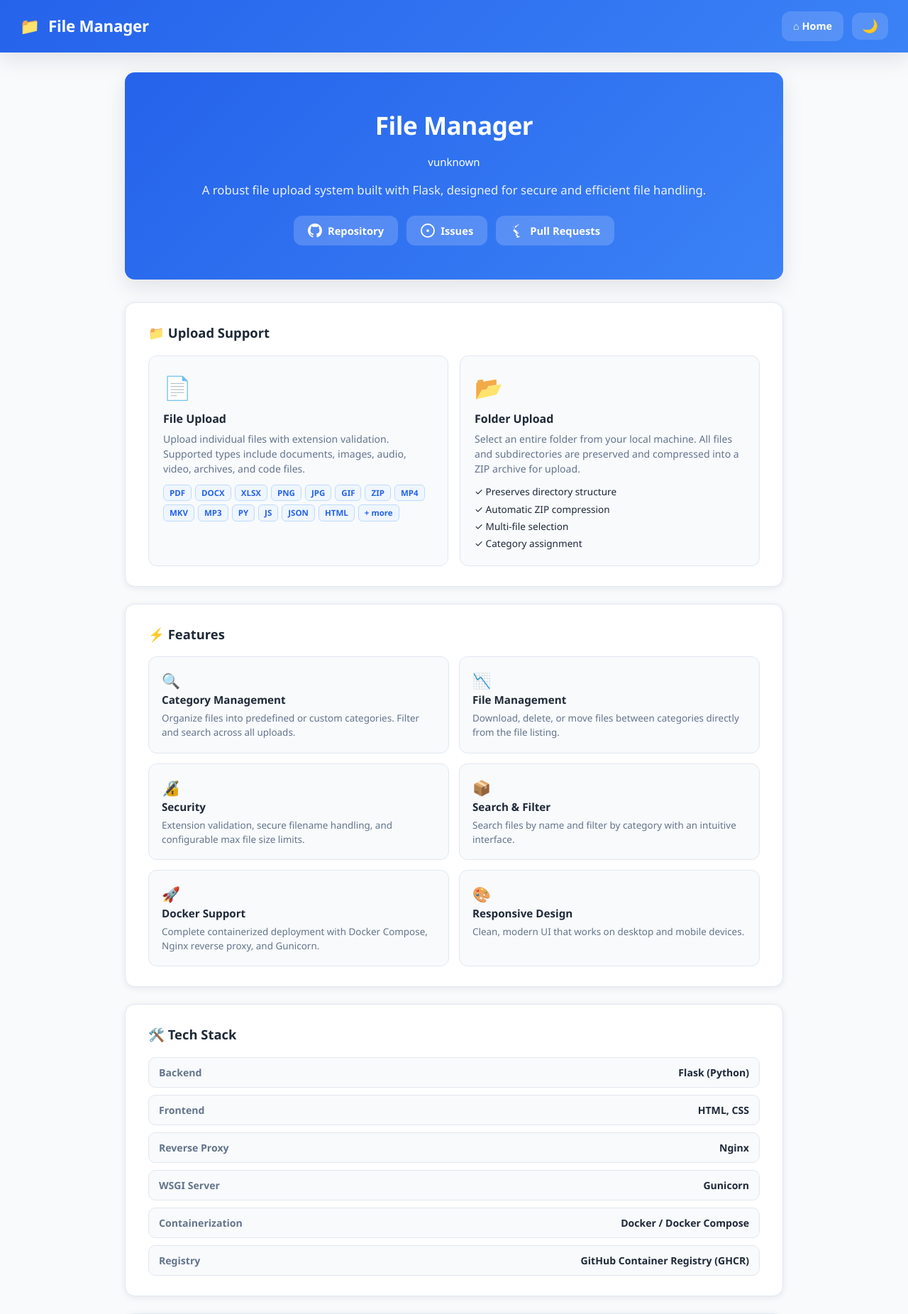
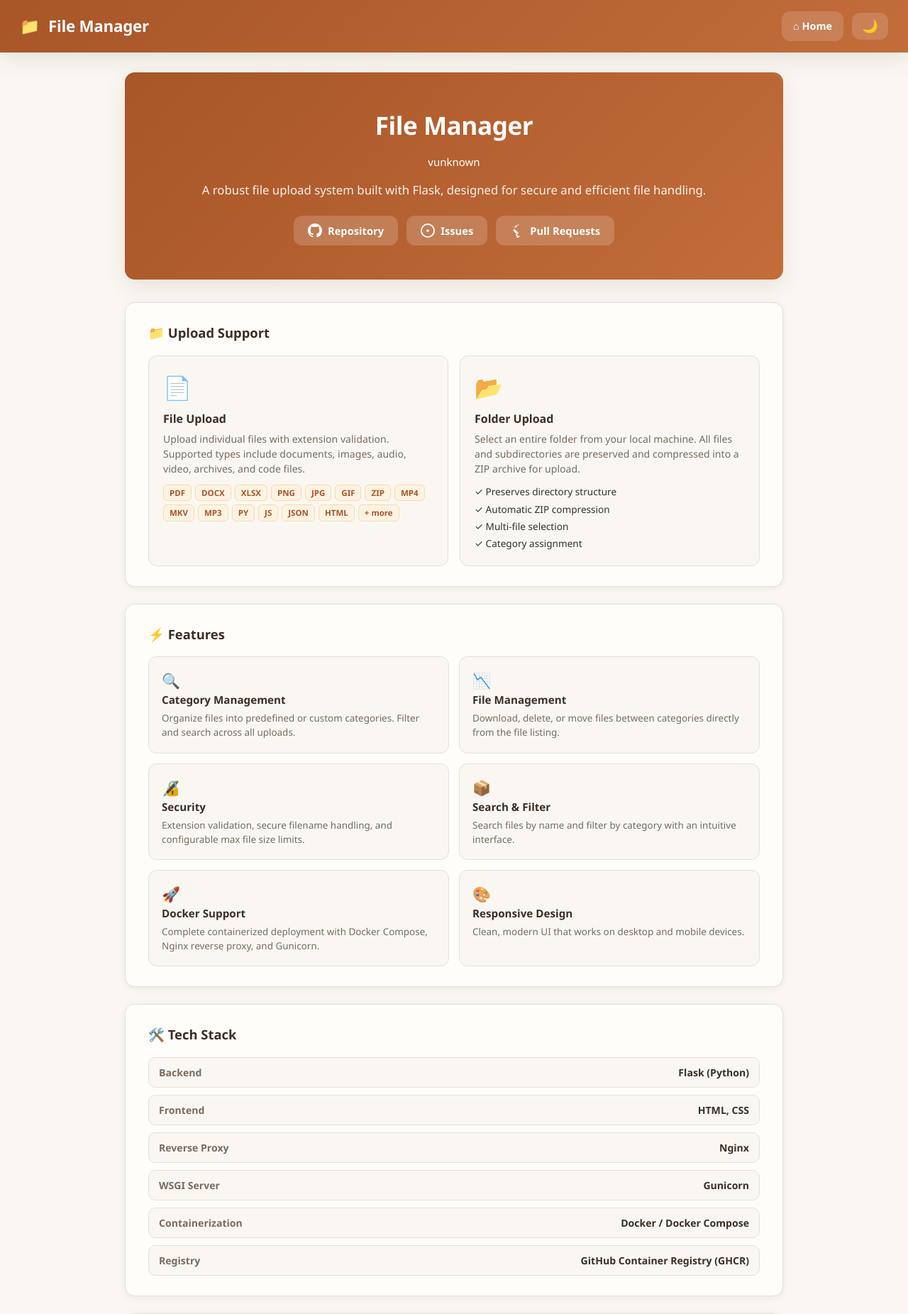
Before and after one commit to ftsiadimos/Upload_File, a Flask app: page /about in a window 1280 px wide. Shown: the top 1852 px of the page at 71% size. Run offline with Flask 3, Linux system fonts and the light colour scheme; some libraries are stand-ins or nearby versions.

Commit message:
chore: update version to 3.1.1 and refine light and dark theme color palettes

```diff
--- a/app/static/styles.css
+++ b/app/static/styles.css
@@ -1,30 +1,30 @@
-/* ── Light theme (default) ─────────────────────────────── */
+/* ── Light theme (default) — warm palette ──────────────── */
 :root {
-  --bg:        #f8fafc;
-  --panel:     #ffffff;
-  --text:      #1f2937;
-  --muted:     #64748b;
-  --border:    #e2e8f0;
-  --accent:    #3b82f6;
-  --accent-dk: #2563eb;
+  --bg:        #faf7f2;
+  --panel:     #fffdf9;
+  --text:      #3b2f24;
+  --muted:     #7a6b5d;
+  --border:    #e8dfd4;
+  --accent:    #c26d3a;
+  --accent-dk: #a85528;
   --success:   #059669;
   --success-dk:#047857;
-  --danger:    #ef4444;
+  --danger:    #dc2626;
   --danger-lt: #fef2f2;
-  --shadow-sm: 0 2px 10px rgba(15, 23, 42, 0.08);
-  --shadow-md: 0 10px 30px rgba(15, 23, 42, 0.10);
+  --shadow-sm: 0 2px 10px rgba(75, 40, 20, 0.08);
+  --shadow-md: 0 10px 30px rgba(75, 40, 20, 0.10);
   --radius:    14px;
 }
 
-/* ── Dark theme ────────────────────────────────────────── */
+/* ── Dark theme — warm palette ─────────────────────────── */
 [data-theme="dark"] {
-  --bg:        #0f172a;
-  --panel:     #1e293b;
-  --text:      #e2e8f0;
-  --muted:     #94a3b8;
-  --border:    #334155;
-  --accent:    #60a5fa;
-  --accent-dk: #93c5fd;
+  --bg:        #1c1713;
+  --panel:     #2a2320;
+  --text:      #e8dcc8;
+  --muted:     #a89888;
+  --border:    #4a3f35;
+  --accent:    #d4845a;
+  --accent-dk: #e0a07c;
   --success:   #34d399;
   --success-dk:#6ee7b7;
   --danger:    #f87171;
@@ -76,7 +76,7 @@ body {
 
 /* ── Top header bar ─────────────────────────────────────── */
 .topbar {
-  background: linear-gradient(135deg, #2563eb 0%, #3b82f6 100%);
+  background: linear-gradient(135deg, #a85528 0%, #c26d3a 100%);
   color: #fff;
   padding: 16px 28px;
   display: flex;
@@ -356,7 +356,7 @@ body {
 .about-page { max-width: 960px; }
 
 .about-hero {
-  background: linear-gradient(135deg, #2563eb 0%, #3b82f6 100%);
+  background: linear-gradient(135deg, #a85528 0%, #c26d3a 100%);
   color: #fff;
   border-radius: var(--radius);
   padding: 48px 40px;
@@ -407,8 +407,8 @@ body {
 
 .about-tags { display: flex; flex-wrap: wrap; gap: 5px; }
 .about-tag {
-  background: #eff6ff;
-  border: 1px solid #bfdbfe;
+  background: #fef3e2;
+  border: 1px solid #fcd9a8;
   border-radius: 6px;
   padding: 2px 8px;
   font-size: .72rem;
```
Also changed, not shown: other parts of app/static/styles.css (+31 -31 lines), 1 other file.
